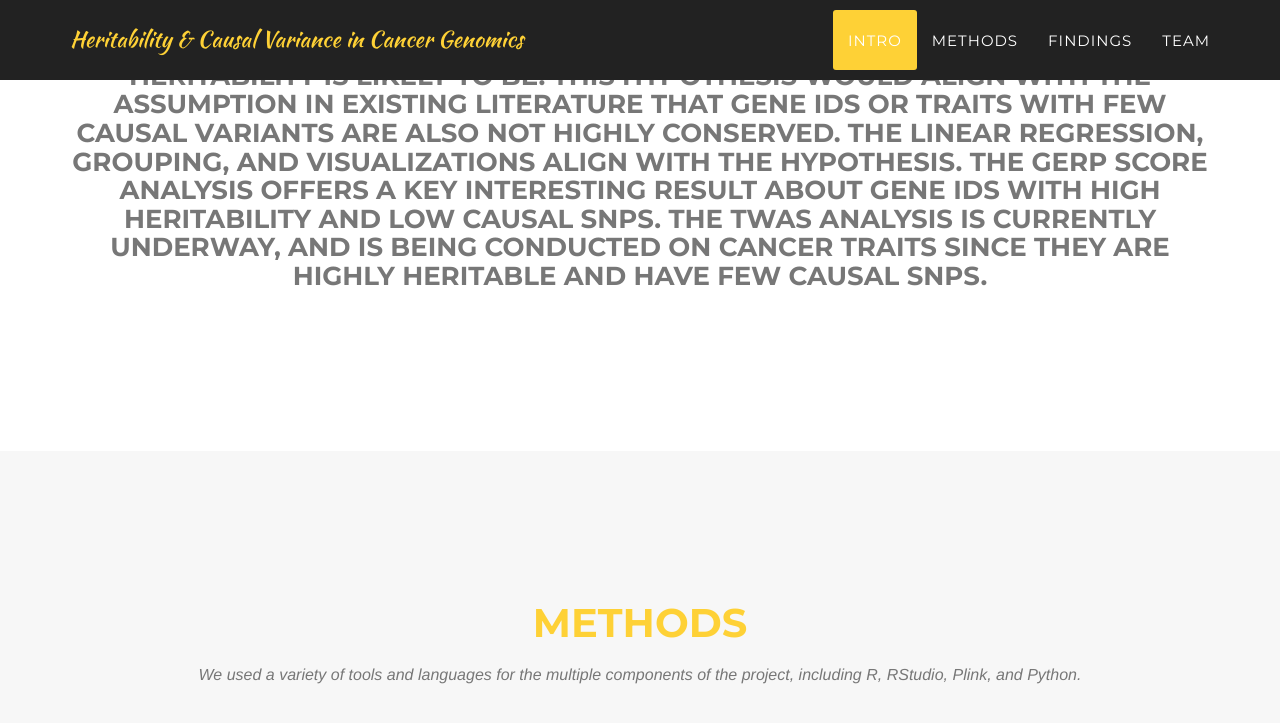
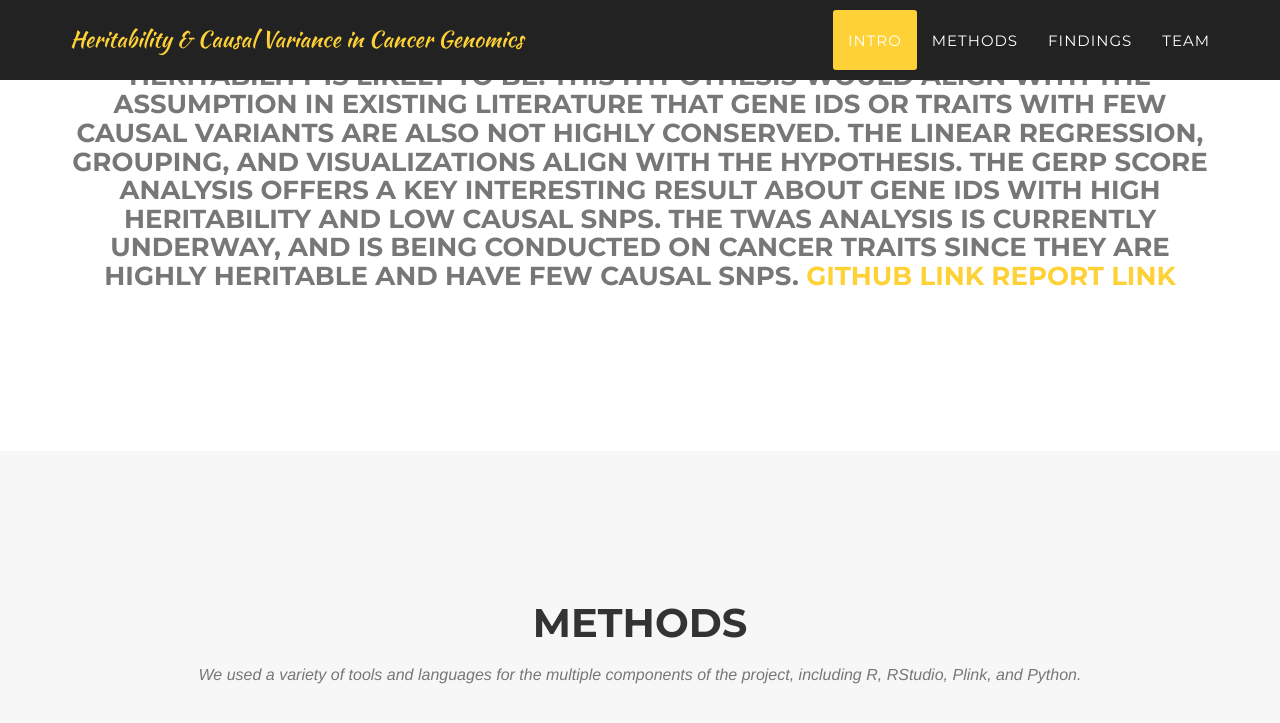
Before and after one commit to AntonBeliakovUCSD/Capstone, a Jekyll site: the page built from index.html, in a window 1280 px wide and 900 px high, scrolled down 1118 px. Shown: the top 723 px of the window. Built offline with Jekyll 4.4.1, drawn with Linux system fonts in a browser that asks for light colours; some web fonts are replaced.

Commit message:
team changes

```diff
--- a/_config.yml
+++ b/_config.yml
@@ -14,8 +14,8 @@
   position: Mentor
   email: tamariutabartell@ucsd.edu
   social:
-    - title: linkedin
-      url:
+    - title: website
+      url: https://www.amariutalab.org/
 
 people:
 - name: Gurman Dhaliwal
@@ -26,7 +26,7 @@
     - title: github
       url: https://github.com/GKD-stack
     - title: linkedin
-      url:
+      url: https://www.linkedin.com/in/gurman-dhaliwal/
 
 - name: Lihao Liu
   pic: 3
@@ -36,7 +36,7 @@
     - title: github
       url: https://github.com/llh1201
     - title: linkedin
-      url:
+      url: https://www.linkedin.com/in/lihaoliu1201/
 
 - name: Anton Beliakov
   pic: 4
@@ -46,7 +46,7 @@
     - title: github
       url: https://github.com/AntonBeliakovUCSD
     - title: linkedin
-      url: www.linkedin.com/in/anton-beliakov-a3b112217
+      url: https://www.linkedin.com/in/anton-k-beliakov
 
 
 
@@ -57,11 +57,6 @@
   - title: report
     url: https://drive.google.com/file/d/1dDTIaAgFiv3PqccQx0vxUpQeoQchqfxl/view?usp=sharing
 
-# Postal address (add as many lines as necessary)
-address:
-  - line: 3481 Melrose Place
-  - line: Beverly Hills, CA 90210
-
 # Build settings
 markdown: kramdown
 permalink: pretty
--- a/_includes/intro.html
+++ b/_includes/intro.html
@@ -16,8 +16,8 @@
 
                         <!-- Add Github repo link and report link-->
 
-                        <a href="https://github.com/AntonBeliakovUCSD/Capstone" Github Link></a>
-                        <a href="https://drive.google.com/file/d/1dDTIaAgFiv3PqccQx0vxUpQeoQchqfxl/view?usp=sharing" Report Link>
+                        <a href="https://github.com/AntonBeliakovUCSD/Capstone">Github Link</a>
+                        <a href="https://drive.google.com/file/d/1dDTIaAgFiv3PqccQx0vxUpQeoQchqfxl/view?usp=sharing"> Report Link</a>
 
                     </h3>
                 </div>
--- a/_includes/team.html
+++ b/_includes/team.html
@@ -8,17 +8,17 @@
                 </div>
             </div>
             <div class="row">
-                {% for member in site.mentor %}
+                {% for mentor in site.mentor %}
                 <div class="col-sm-4" style="margin: 0 auto">
 
                     <div class="team-member">
                         <img src="img/team/{{ member.pic }}.png" class="img-responsive img-circle" alt="">
-                        <h4>{{ member.name }}</h4>
-                        <p class="text-muted">{{ member.position }}
-                            <br> {{member.email}}
+                        <h4>{{ mentor.name }}</h4>
+                        <p class="text-muted">{{ mentor.position }}
+                            <br> {{mentor.email}}
                         </p>
                         <ul class="list-inline social-buttons">
-                            {% for network in member.social %}
+                            {% for network in mentor.social %}
                             <li>
                                 <a href="{{ network.url }}">
                                     <i class="fa fa-{{ network.title }}"></i>
```
Also changed, not shown: img/team/Dr Amariuta.jpg (added).
